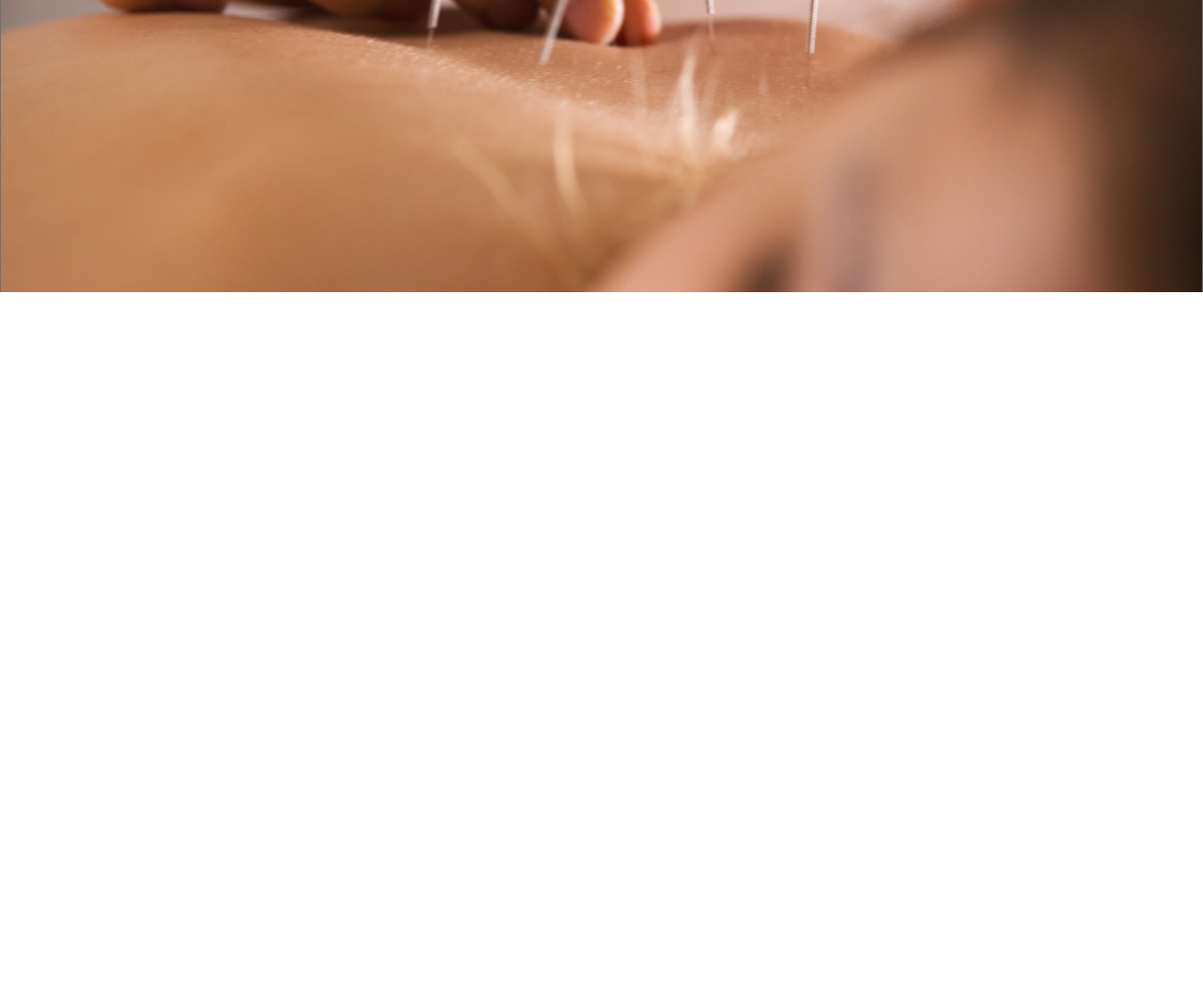
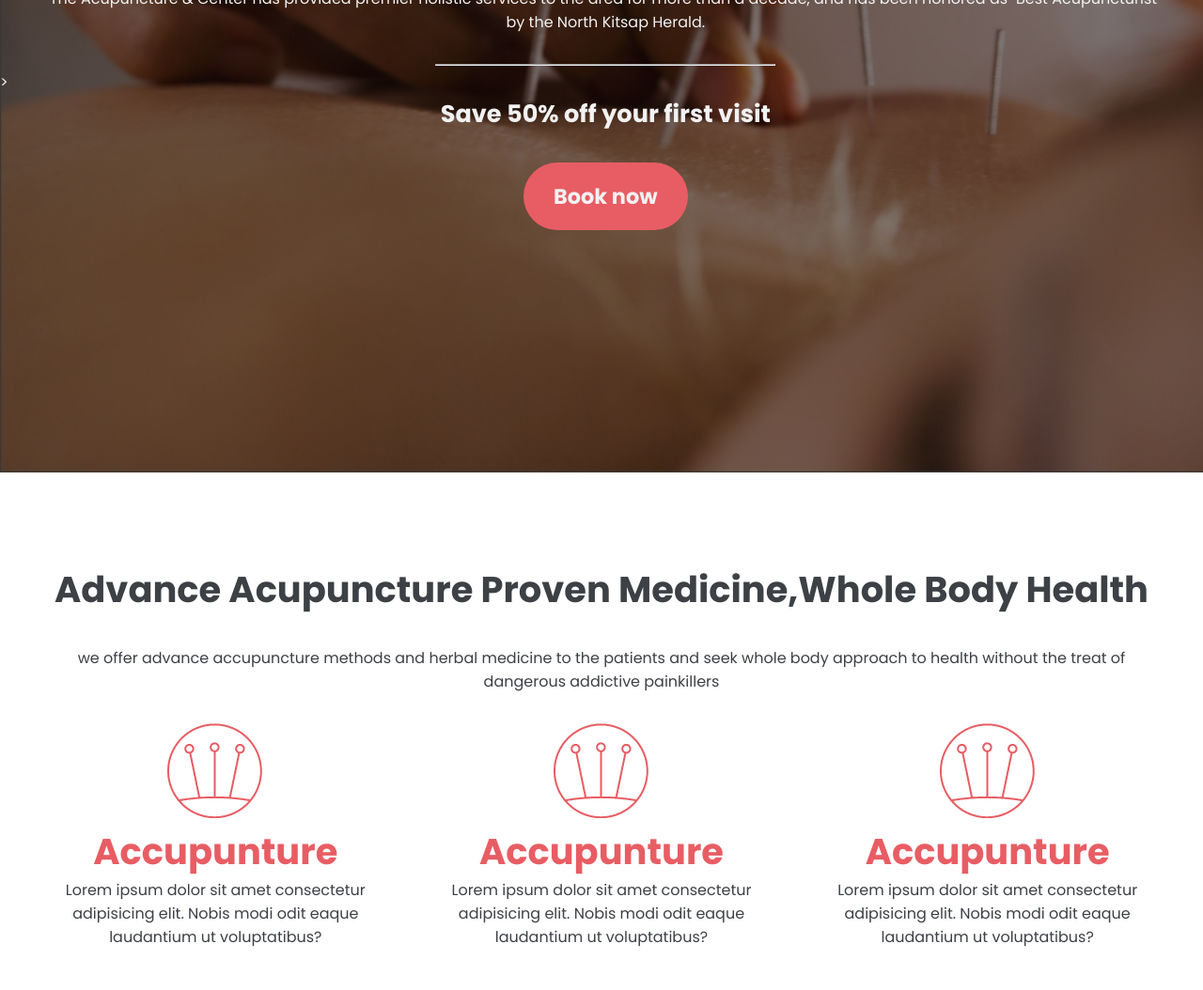
Before and after one commit to kobechode/Accupanture, a plain HTML site: page index.html in a window 1280 px wide. Shown: the part 458-1512 px from the top of the page at 94% size. Before the commit the page ends 800 px from the top, so only its background shows below. Drawn offline with Linux system fonts and the light colour scheme.

Commit message:
Kobe output

```diff
--- a/index.html
+++ b/index.html
@@ -25,9 +25,21 @@
 
     </header>
 
-    <section class="banner">
+    <section class="banner d--flex align--center">
  >
-        <div class="container">
+        <div class="container d--flex align--center" >
+
+            <div>
+
+                <h2> Voted Best accupuncturist For 12 years</h2>
+
+                <p>The Acupuncture & Center has provided premier holistic services to the area for more than a decade, and has been honored as "Best Acupuncturist" by the North Kitsap Herald.</p>
+
+                <hr>
+                <h3 class="mb--2"> Save 50% off your first visit</h3>
+                <a class="btn bg--primary" href="a">Book now</a>
+
+            </div>
 
 
 
@@ -35,5 +47,51 @@
 
 
     </section>
+
+    <section class="services text--center">
+
+        <div class="container">
+
+            <h2 class="mb--2">Advance Acupuncture Proven Medicine,Whole Body Health</h2>
+
+            <p class="mb--2"> we offer advance accupuncture methods and herbal
+                medicine to the patients and seek whole body approach to health without
+                the treat of dangerous addictive painkillers
+            </p>
+
+            <div class="services__wrapper">
+
+              <div class="services__type">
+                <img src="./img/acupuncture Icon.png" alt="">
+                <h2 class="text--primary">Accupunture</h2>
+                <p>
+                    Lorem ipsum dolor sit amet consectetur adipisicing elit. Nobis modi odit eaque laudantium ut voluptatibus?
+                </p>
+
+              </div>
+
+              <div class="services__type">
+                <img src="./img/acupuncture Icon.png" alt="">
+                <h2 class="text--primary">Accupunture</h2>
+                <p>
+                    Lorem ipsum dolor sit amet consectetur adipisicing elit. Nobis modi odit eaque laudantium ut voluptatibus?
+                </p>
+
+              </div>
+
+              <div class="services__type">
+                <img src="./img/acupuncture Icon.png" alt="">
+                <h2 class="text--primary">Accupunture</h2>
+                <p>
+                    Lorem ipsum dolor sit amet consectetur adipisicing elit. Nobis modi odit eaque laudantium ut voluptatibus?
+                </p>
+
+              </div>
+
+
+
+            </div>
+        </div>
+    </section>
 </body>
 </html>
--- a/scss/_04-mixins.scss
+++ b/scss/_04-mixins.scss
@@ -12,7 +12,7 @@
     align-items: center;
 }
 
-@mixin mediaQuery ($width:480rem) {
+@mixin mediaQuery ($width:48rem) {
 
     @media screen and (max-width: $width) {
         @content;
@@ -21,3 +21,23 @@
 
 
 }
+
+
+@mixin btn($bg) {
+    padding: 1.2rem 2rem;
+    color: $clr-white;
+    font-weight: 700;
+    font-size: 1.4rem;
+    border-radius: 5rem;
+    display: inline-block;
+    background: $bg;
+    &:hover {
+      background: darken($bg, 10);
+    }
+  }
+
+  @mixin grid($cols: 1, $gap: 1rem) {
+    display: grid;
+    grid-template-columns: repeat($cols, 1fr);
+    grid-gap: $gap;
+  }
--- a/scss/_06-utilities.scss
+++ b/scss/_06-utilities.scss
@@ -20,6 +20,9 @@ $colors:(
         &--#{$key}{
         color: $val;
         }
+    }
+    .btn.bg--#{$key}{
+      @include btn($val);
     }
 }
 
@@ -75,3 +78,9 @@ $alignments: (
       }
     }
   }
+
+  @for $i from 1 through 10 {
+    .mb--#{$i} {
+      margin-bottom: $i + rem;
+    }
+  }
--- a/scss/pages/_landing.scss
+++ b/scss/pages/_landing.scss
@@ -4,8 +4,48 @@
  }
 
  .banner {
+    padding: 6rem 0;
     background-image: url("/img/banner.jpg");
     background-repeat: no-repeat;
     background-size: cover;
+    background-color: gray;
+    background-blend-mode: multiply;
     height: 80vh;
+    text-align: center;
+    color: $clr-white;
 }
+
+hr{
+
+    width: 30%;
+    margin: 2rem auto;
+
+}
+
+h2{
+
+    font-size: clamp(2rem,3vw,3rem)
+
+}
+
+h3{
+
+    font-size: clamp(1.5rem,2vw,2rem)
+}
+.services{
+
+    padding: 6rem 0;
+
+    color: $clr-gray;
+
+    &__wrapper{
+
+        @include grid(3,2rem);
+
+        @include mediaQuery(){
+
+
+            @include grid(1,2rem);
+        }
+    }
+}
```
Also changed, not shown: dist/css/main.min.css, 1 other file.
